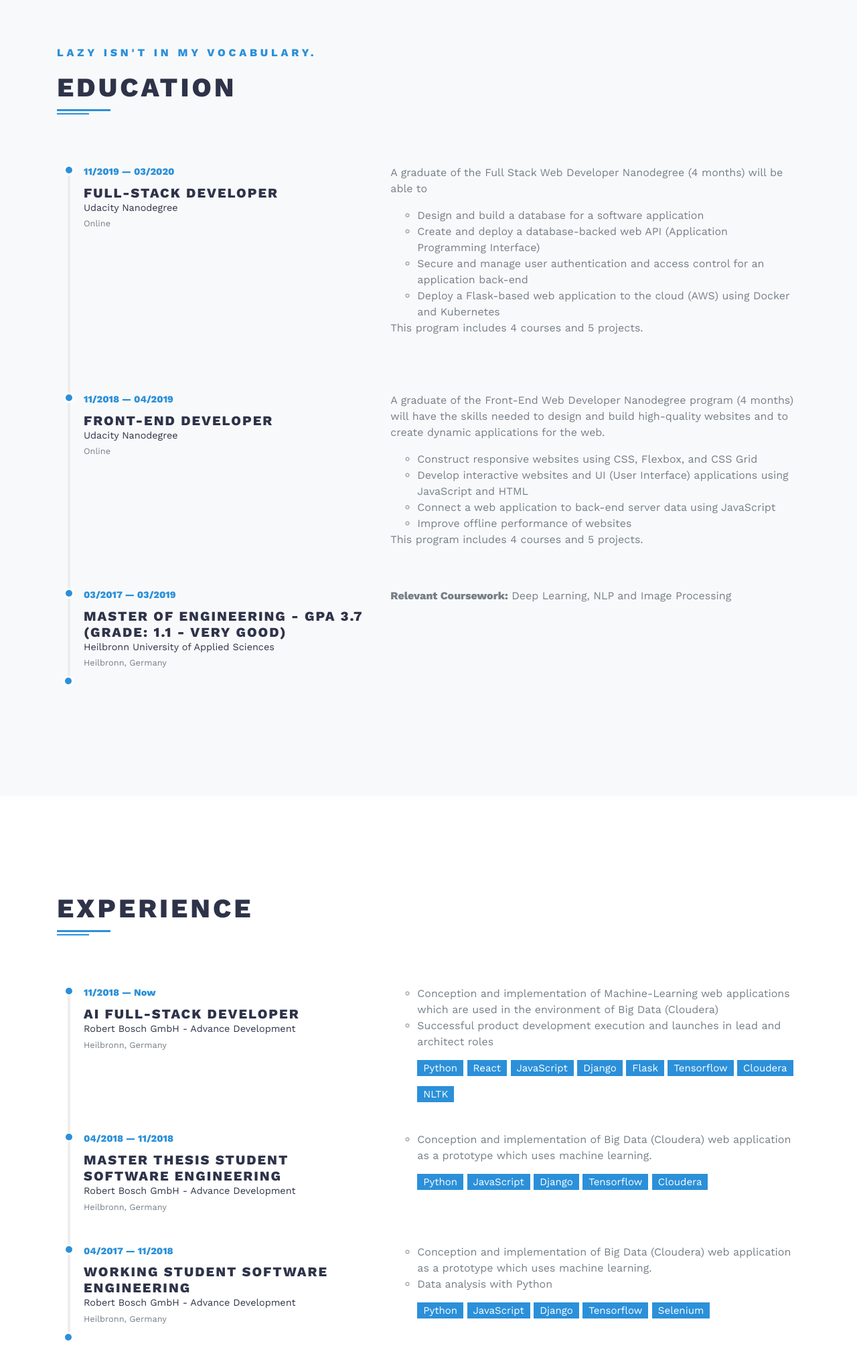
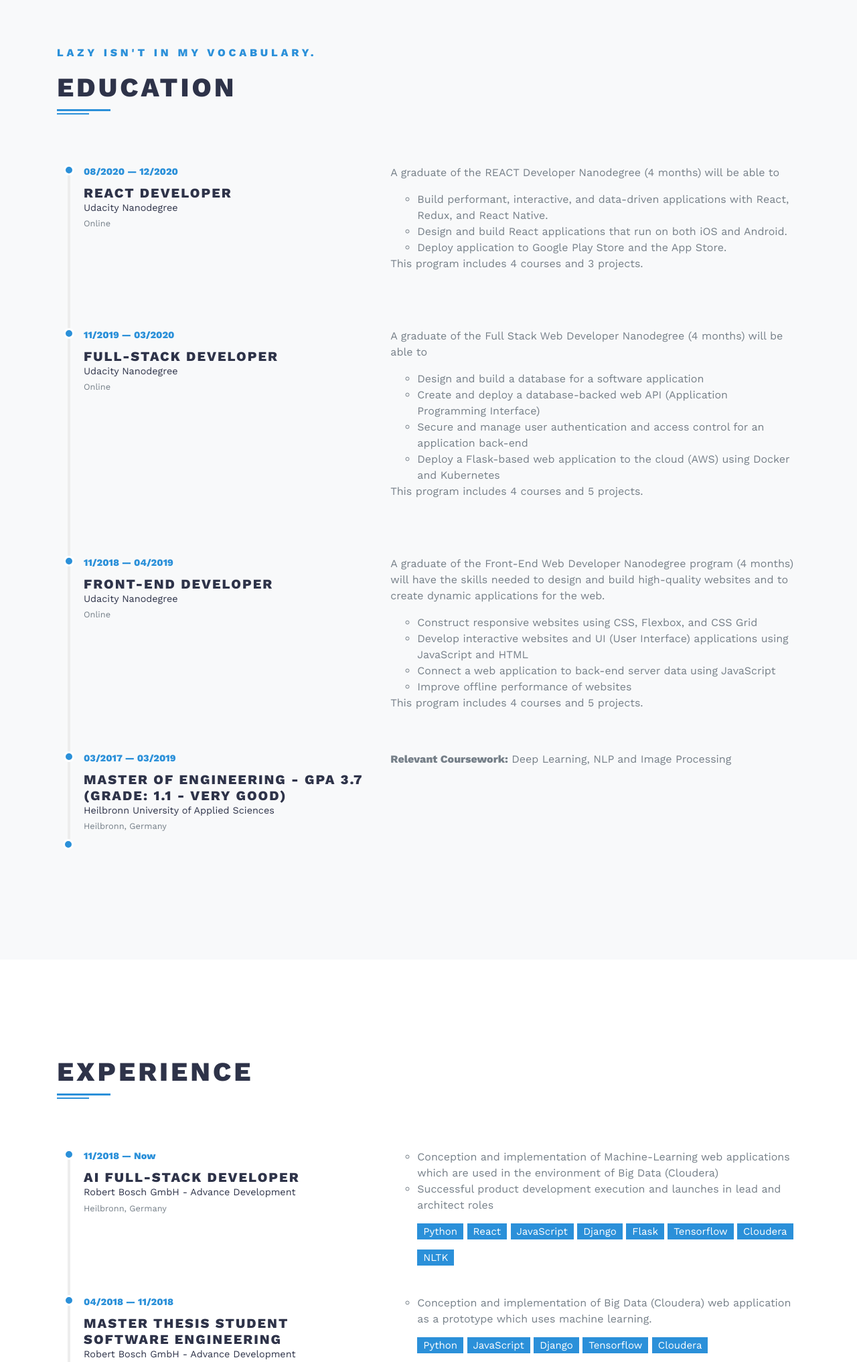
Before and after one commit to gwillig/personal_website, a Django app: page / in a window 1280 px wide. Shown: the part 1866-3900 px from the top of the page at 67% size. Run offline with Django 3.2, Linux system fonts and the light colour scheme; parts of the project's set-up code (start-up, migrations or seed data) failed here and were passed over; some libraries are stand-ins or nearby versions.

Commit message:
MOD | home.html| Add new qualification (REACT Developer) to education

```diff
--- a/homepage/templates/home.html
+++ b/homepage/templates/home.html
@@ -144,6 +144,27 @@
         </header>
         <!--  Timeline -->
         <ul class="timeline">
+             <!-- Timeline item-->
+              <li class="timeline-item ml-3 mb-3 pb-5">
+                <div class="timeline-arrow"></div>
+                <div class="row no-gutter">
+                  <div class="col-lg-5 mb-4 mb-lg-0">
+                    <p class="font-weight-bold mb-2 text-primary text-small">08/2020 — 12/2020</p>
+                    <h2 class="h5 mb-0 text-uppercase">REACT Developer</h2>
+                    <p class="text-small mb-0">Udacity Nanodegree</p><span class="small text-muted">Online</span>
+                  </div>
+                  <div class="col-lg-7">
+                      <p class="text-muted">A graduate of the REACT Developer Nanodegree (4 months) will be able to</p>
+                      <ul>
+                        <li class="text-muted">Build performant, interactive, and data-driven applications with React, Redux, and React Native. </li>
+                        <li class="text-muted">Design and build React applications that run on both iOS and Android.</li>
+                        <li class="text-muted">Deploy application to Google Play Store and the App Store.</li>
+                      </ul>
+                    <p class="text-muted">This program includes 4 courses and 3 projects.</p>
+                  </div>
+                </div>
+              </li>
+              <!-- Timeline item-->
               <!-- Timeline item-->
               <li class="timeline-item ml-3 mb-3 pb-5">
                 <div class="timeline-arrow"></div>
```
